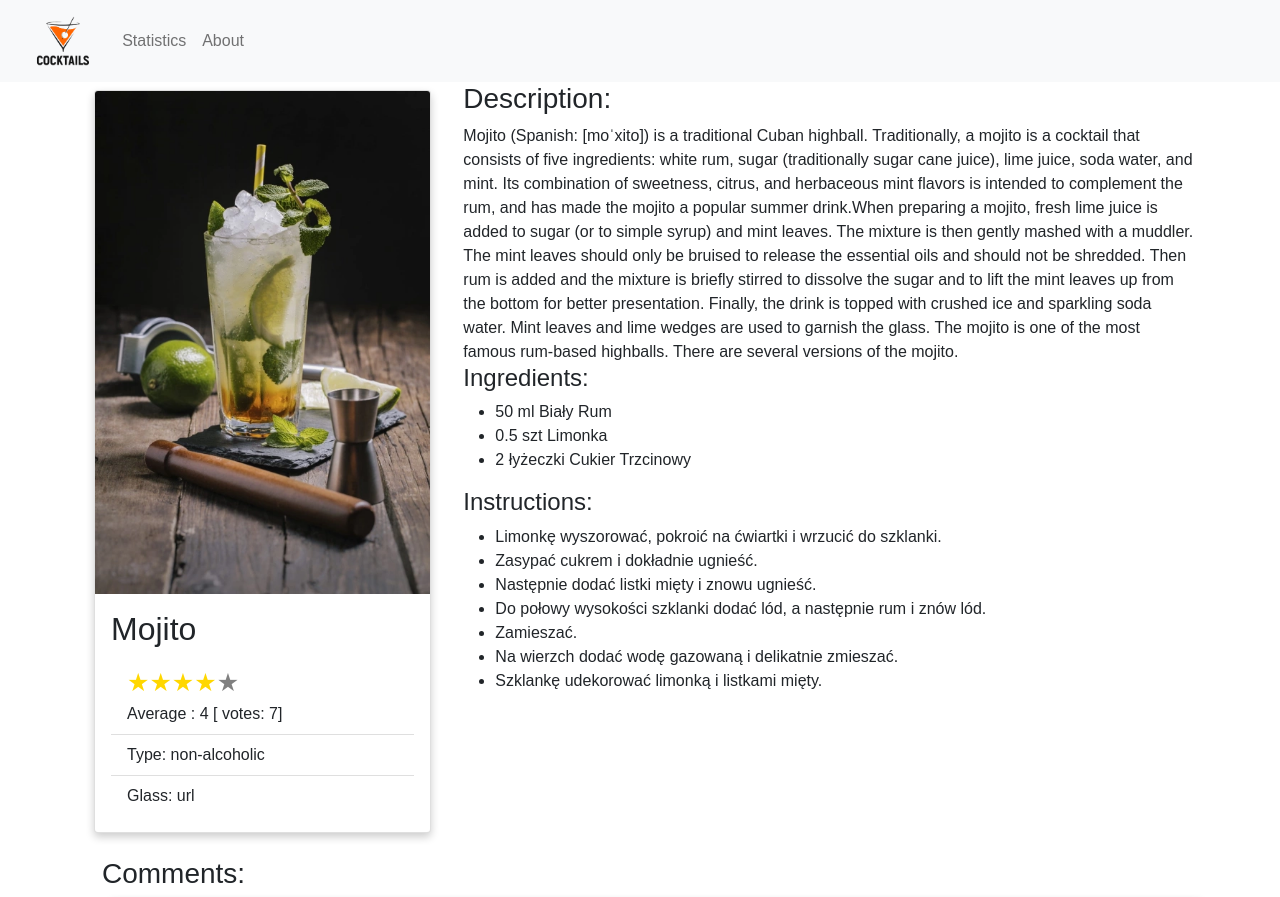
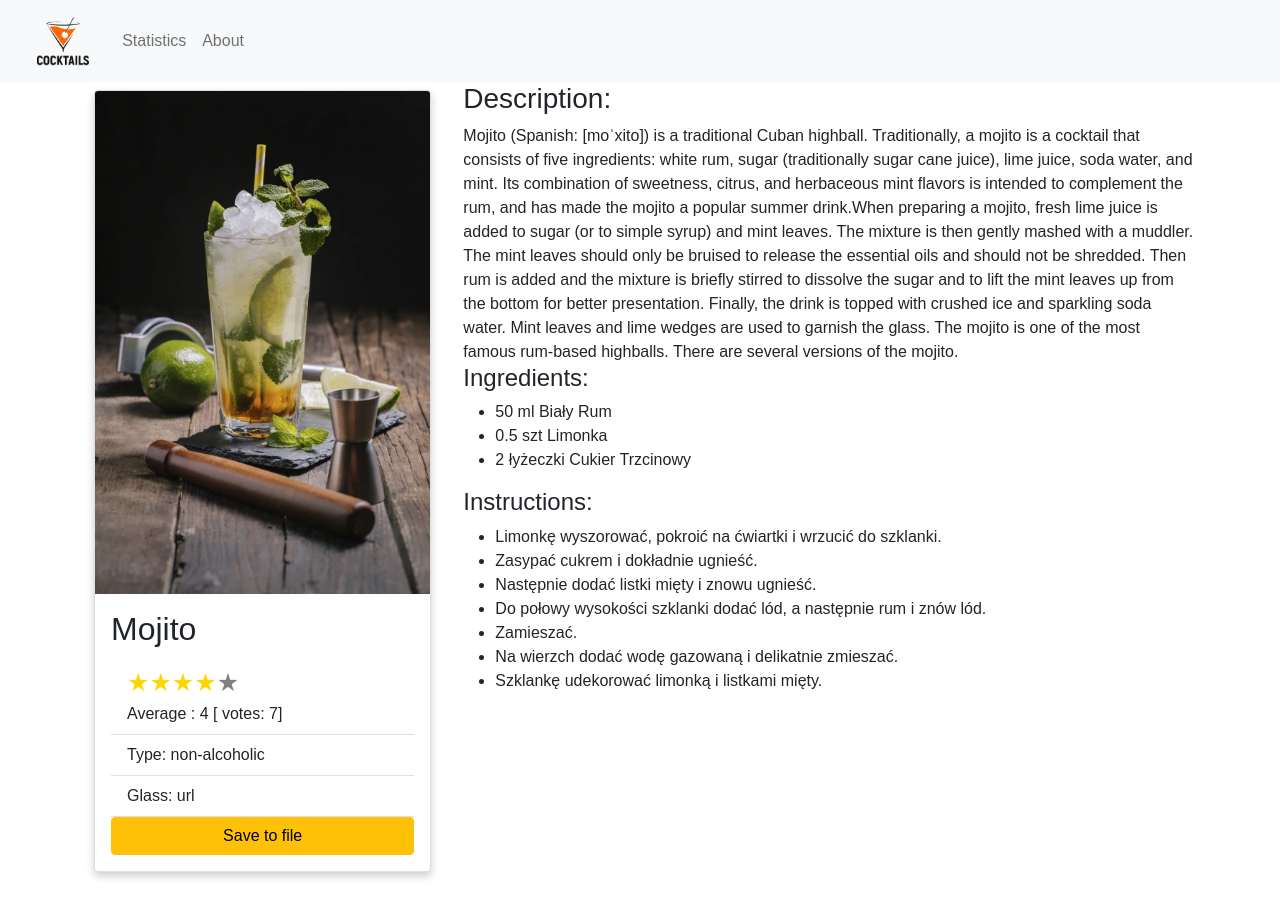
Before and after one commit to Szabek/cocktails_db, a React (Create React App) app: page /cocktail/1 in a window 1280 px wide. Shown: the top 897 px of the page. Built offline with nearby package versions, Linux system fonts and the light colour scheme; data requests are answered from the project's data file.

Commit message:
downloading Instructions

```diff
--- a/package.json
+++ b/package.json
@@ -9,6 +9,7 @@
     "bootstrap": "^5.1.3",
     "chart.js": "^3.8.0",
     "jquery": "^3.6.0",
+    "jspdf": "^2.5.1",
     "popper.js": "^1.16.1",
     "react": "^18.2.0",
     "react-chartjs-2": "^4.2.0",
--- a/src/pages/SingleCocktail.js
+++ b/src/pages/SingleCocktail.js
@@ -6,11 +6,23 @@ import IngredientsList from "../components/cocktail/IngredientsList";
 import Instructions from "../components/cocktail/Instructions";
 import Rating from "../components/cocktail/Rating";
 import CommentsList from "../components/comments/CommentsList";
+import jsPDF from "jspdf";
 
 const SingleCocktail = () => {
     const {id} = useParams()
     const [loading, setLoading] = React.useState(false)
     const [cocktail, setCocktail] = React.useState(null)
+
+    const print = () => {
+        var doc = new jsPDF('p', 'pt');
+        let space = 30;
+
+        {instructions.map((instruction, i) => (
+            doc.text(10, space, instruction),
+            space = space + 20
+        ))}
+        doc.save('demo.pdf')
+    };
 
     React.useEffect(() => {
         setLoading(true)
@@ -57,6 +69,7 @@ const SingleCocktail = () => {
                                     <li className="list-group-item">
                                         Glass: {glass}
                                     </li>
+                                    <button className="btn btn-warning" onClick={print}>Save to file</button>
                                 </ul>
                             </div>
                     </div>
```
Also changed, not shown: 1 other file (tests, documents, lock files or other folders).
